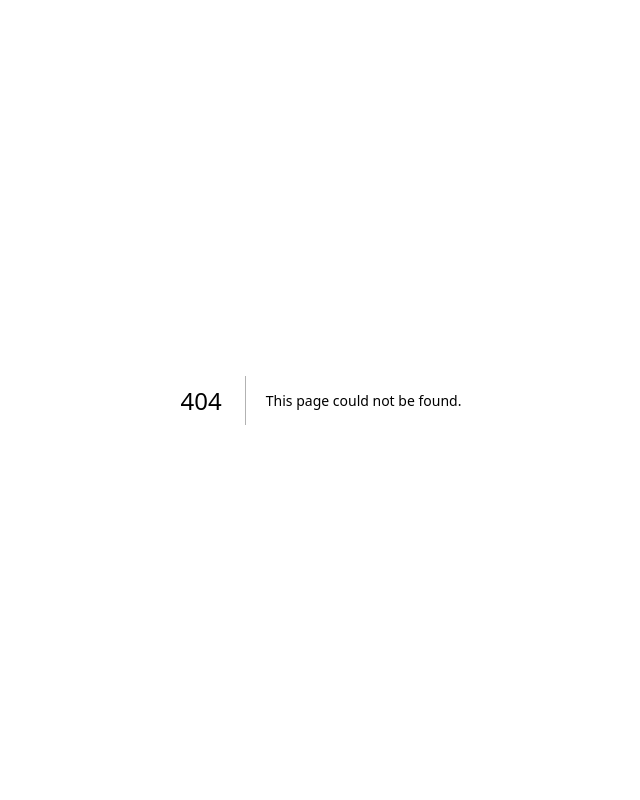
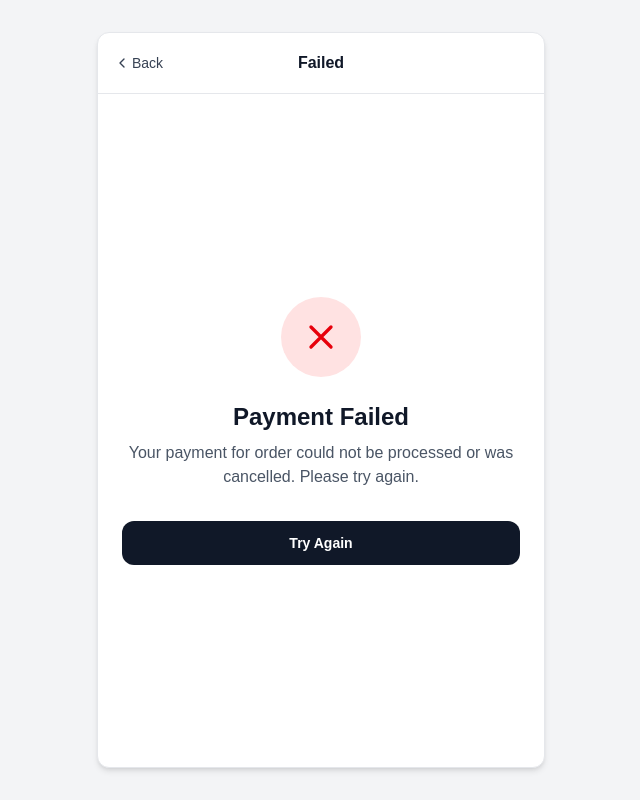
Before and after one commit to Earthen8/UTS20261_ITFinTech_Earthen, a Next.js app in the folder WEB_PaymentGateway/: page /payment-failed in a window 1280 px wide. Before the commit this address had no page. Shown: the whole page, without its empty margins (319-959 px from the left). Built offline with nearby package versions, Linux system fonts and the light colour scheme.

Commit message:
feat: add payment success and failure redirection pages

```diff
--- /dev/null
+++ b/WEB_PaymentGateway/pages/payment-failed.tsx
@@ -0,0 +1,38 @@
+import Head from 'next/head';
+import Link from 'next/link';
+import { useRouter } from 'next/router';
+import MobileFrame from '../components/layout/MobileFrame';
+import BackHeader from '../components/layout/BackHeader';
+
+export default function PaymentFailed() {
+  const router = useRouter();
+  const { order_id } = router.query;
+
+  return (
+    <>
+      <Head>
+        <title>Payment Failed | Payment Gateway</title>
+      </Head>
+      <MobileFrame>
+        <BackHeader title="Failed" backHref="/" />
+        <div className="flex flex-1 flex-col items-center justify-center p-6 text-center">
+          <div className="mb-6 flex h-20 w-20 items-center justify-center rounded-full bg-red-100">
+            <svg className="h-10 w-10 text-red-600" fill="none" viewBox="0 0 24 24" stroke="currentColor">
+              <path strokeLinecap="round" strokeLinejoin="round" strokeWidth={2} d="M6 18L18 6M6 6l12 12" />
+            </svg>
+          </div>
+          <h2 className="mb-2 text-2xl font-bold text-gray-900">Payment Failed</h2>
+          <p className="mb-8 text-gray-600">
+            Your payment for order <span className="font-semibold text-gray-800">{order_id}</span> could not be processed or was cancelled. Please try again.
+          </p>
+          <Link
+            href="/checkout"
+            className="w-full rounded-xl bg-gray-900 px-4 py-3 text-sm font-semibold text-white transition hover:bg-gray-800 active:scale-[0.99]"
+          >
+            Try Again
+          </Link>
+        </div>
+      </MobileFrame>
+    </>
+  );
+}
--- /dev/null
+++ b/WEB_PaymentGateway/pages/payment-success.tsx
@@ -0,0 +1,38 @@
+import Head from 'next/head';
+import Link from 'next/link';
+import { useRouter } from 'next/router';
+import MobileFrame from '../components/layout/MobileFrame';
+import BackHeader from '../components/layout/BackHeader';
+
+export default function PaymentSuccess() {
+  const router = useRouter();
+  const { order_id } = router.query;
+
+  return (
+    <>
+      <Head>
+        <title>Payment Success | Payment Gateway</title>
+      </Head>
+      <MobileFrame>
+        <BackHeader title="Success" backHref="/" />
+        <div className="flex flex-1 flex-col items-center justify-center p-6 text-center">
+          <div className="mb-6 flex h-20 w-20 items-center justify-center rounded-full bg-green-100">
+            <svg className="h-10 w-10 text-green-600" fill="none" viewBox="0 0 24 24" stroke="currentColor">
+              <path strokeLinecap="round" strokeLinejoin="round" strokeWidth={2} d="M5 13l4 4L19 7" />
+            </svg>
+          </div>
+          <h2 className="mb-2 text-2xl font-bold text-gray-900">Payment Successful!</h2>
+          <p className="mb-8 text-gray-600">
+            Your order <span className="font-semibold text-gray-800">{order_id}</span> has been confirmed. Thank you for your purchase!
+          </p>
+          <Link
+            href="/"
+            className="w-full rounded-xl bg-gray-900 px-4 py-3 text-sm font-semibold text-white transition hover:bg-gray-800 active:scale-[0.99]"
+          >
+            Back to Home
+          </Link>
+        </div>
+      </MobileFrame>
+    </>
+  );
+}
```
